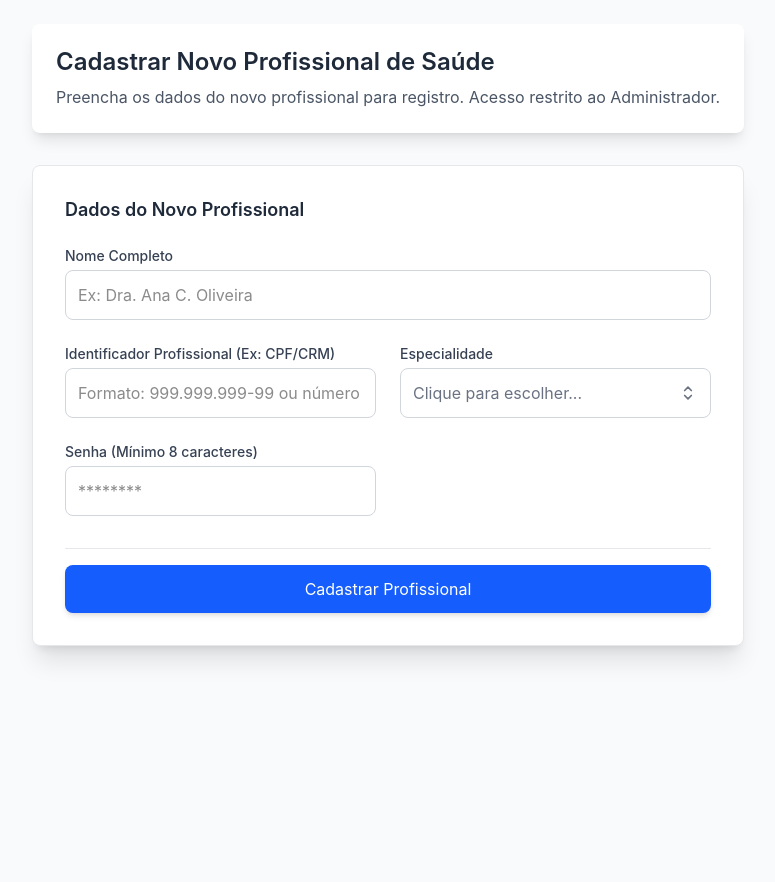
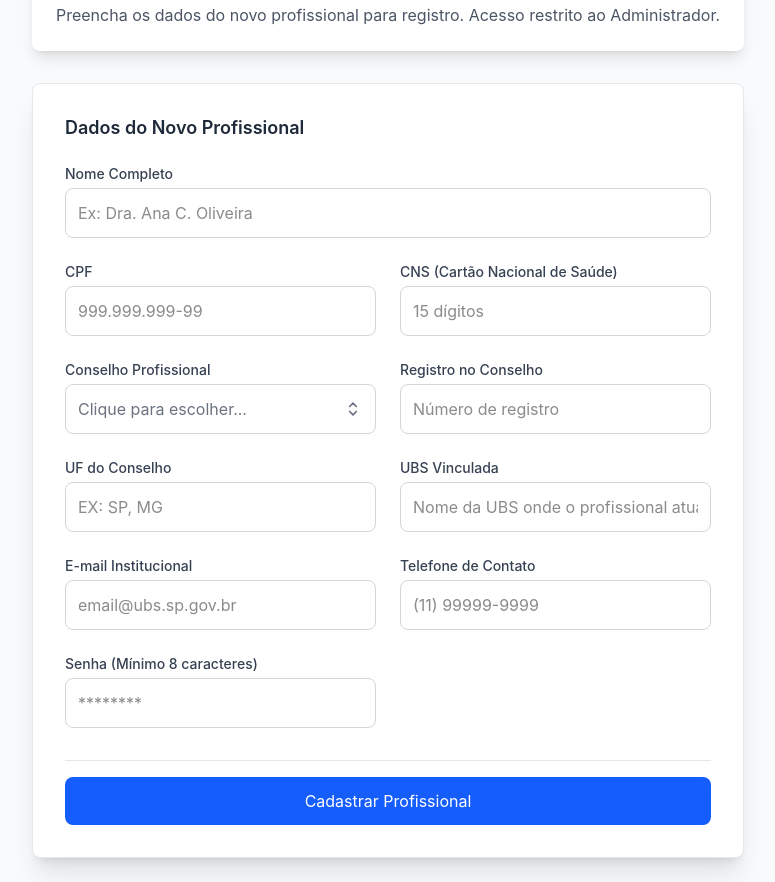
Before and after one commit to vinPedro/apa-react, a Next.js app: page /CadastroProfissional in a window 1280 px wide. Shown: the whole page, without its empty margins (252-1027 px from the left). Before the commit the page ends 800 px from the top, so only its background shows below. Built offline with nearby package versions, Linux system fonts and the light colour scheme.

Commit message:
refactor/ Refatorando Código

```diff
--- a/src/app/page.js
+++ b/src/app/page.js
@@ -40,7 +40,7 @@ export default function HomePage() {
 
               <Botao maximo={700}>Entrar</Botao>
 
-              <Link href="/Instituicoes/ubs">
+              <Link href="/cadastro">
                 <Botao
                   maximo={700}
                   background="var(--color-botao-terceira)"
--- a/src/components/forms/ProfissionalCadastroForm.jsx
+++ b/src/components/forms/ProfissionalCadastroForm.jsx
@@ -3,33 +3,34 @@
 
 import React, { useState } from 'react';
 
-// SIMULAÇÃO DE DADOS: Lista de especialidades cadastradas
-const MOCK_ESPECIALIDADES = [
-    { id: 1, nome: "Clínico Geral" },
-    { id: 2, nome: "Pediatria" },
-    { id: 3, nome: "Cardiologia" },
-    { id: 4, nome: "Psicologia" },
-    // A opção "OUTRO" será adicionada no frontend
+// SIMULAÇÃO DE DADOS: Lista de conselhos profissionais
+const MOCK_CONSELHOS = [
+    { id: 1, nome: "CRM - Conselho Regional de Medicina" },
+    { id: 2, nome: "COREN - Conselho Regional de Enfermagem" },
+    { id: 3, nome: "CRO - Conselho Regional de Odontologia" },
+    { id: 'OUTRO', nome: 'OUTRO (Digite um novo conselho abaixo)' },
 ];
 
 export default function ProfissionalCadastroForm() {
     const [formData, setFormData] = useState({
         nome: '',
-        identificador: '',
-        especialidadeSelecionada: '', // Guarda o valor do select (ID ou 'OUTRO')
-        novaEspecialidade: '',        // Se 'OUTRO' for escolhido
+        cpf: '',
+        cns: '',
+        conselhoSelecionado: '',
+        novoConselho: '',
+        registroConselho: '',
+        ufConselho: '',
+        ubsVinculada: '',
+        emailInstitucional: '',
+        telefoneContato: '',
         senha: '',
     });
-    const [isModalOpen, setIsModalOpen] = useState(false); // Estado para o modal de busca
-    const [searchTerm, setSearchTerm] = useState('');      // Estado para a busca
 
-    const allEspecialidades = [
-        ...MOCK_ESPECIALIDADES,
-        { id: 'OUTRO', nome: 'OUTRO (Digite a nova especialidade abaixo)' }
-    ];
+    const [isModalOpen, setIsModalOpen] = useState(false);
+    const [searchTerm, setSearchTerm] = useState('');
 
-    const filteredEspecialidades = allEspecialidades.filter(e =>
-        e.nome.toLowerCase().includes(searchTerm.toLowerCase())
+    const filteredConselhos = MOCK_CONSELHOS.filter(c =>
+        c.nome.toLowerCase().includes(searchTerm.toLowerCase())
     );
 
     const handleChange = (e) => {
@@ -37,164 +38,258 @@ export default function ProfissionalCadastroForm() {
         setFormData(prev => ({ ...prev, [name]: value }));
     };
 
-    // Lógica para lidar com a seleção de especialidade
-    const handleEspecialidadeChange = (value) => {
+    const handleConselhoChange = (value) => {
         setFormData(prev => ({
             ...prev,
-            especialidadeSelecionada: value,
-            // Limpa o campo de nova especialidade se algo que não é 'OUTRO' for escolhido
-            novaEspecialidade: value !== 'OUTRO' ? '' : prev.novaEspecialidade,
+            conselhoSelecionado: value,
+            novoConselho: value !== 'OUTRO' ? '' : prev.novoConselho,
         }));
-        setIsModalOpen(false); // Fecha o modal após a seleção
+        setIsModalOpen(false);
     };
 
     const handleSubmit = (e) => {
         e.preventDefault();
 
-        let especialidadeFinal;
+        let conselhoFinal;
 
-        if (formData.especialidadeSelecionada === 'OUTRO') {
-            if (!formData.novaEspecialidade) {
-                alert("Por favor, digite o nome da nova especialidade.");
+        if (formData.conselhoSelecionado === 'OUTRO') {
+            if (!formData.novoConselho) {
+                alert("Por favor, digite o nome do novo conselho profissional.");
                 return;
             }
-            especialidadeFinal = formData.novaEspecialidade;
+            conselhoFinal = formData.novoConselho;
         } else {
-            // Encontra o nome da especialidade pelo ID ou usa o valor literal
-            const selected = MOCK_ESPECIALIDADES.find(e => e.id.toString() === formData.especialidadeSelecionada);
-            especialidadeFinal = selected ? selected.nome : formData.especialidadeSelecionada;
+            const selected = MOCK_CONSELHOS.find(c => c.id.toString() === formData.conselhoSelecionado);
+            conselhoFinal = selected ? selected.nome : formData.conselhoSelecionado;
         }
 
         const dataToSubmit = {
             nome: formData.nome,
-            identificador: formData.identificador,
-            especialidade: especialidadeFinal,
-            senha: formData.senha, // NOTA: Em produção, a senha deve ser criptografada antes de enviar
+            cpf: formData.cpf,
+            cns: formData.cns,
+            conselho: conselhoFinal,
+            registroConselho: formData.registroConselho,
+            ufConselho: formData.ufConselho,
+            ubsVinculada: formData.ubsVinculada,
+            emailInstitucional: formData.emailInstitucional,
+            telefoneContato: formData.telefoneContato,
+            senha: formData.senha,
         };
 
         console.log('Dados do Profissional enviados:', dataToSubmit);
-        alert(`Profissional "${formData.nome}" cadastrado como ${especialidadeFinal} com sucesso!`);
-
-        // Limpar o formulário (omitido para brevidade)
+        alert(`Profissional "${formData.nome}" cadastrado com sucesso!`);
     };
 
-    // Determina o texto exibido no campo de especialidade
-    const especialidadeText = formData.especialidadeSelecionada === 'OUTRO'
+    const conselhoText = formData.conselhoSelecionado === 'OUTRO'
         ? 'OUTRO (Clique para escolher ou digite abaixo)'
-        : (MOCK_ESPECIALIDADES.find(e => e.id.toString() === formData.especialidadeSelecionada)?.nome || 'Clique para escolher...');
-
+        : (MOCK_CONSELHOS.find(c => c.id.toString() === formData.conselhoSelecionado)?.nome || 'Clique para escolher...');
 
     return (
         <form
             onSubmit={handleSubmit}
             className="bg-white p-8 rounded-lg shadow-xl border border-gray-200"
         >
-            <h2 className="text-2xl font-semibold text-gray-800 mb-6">Dados do Novo Profissional</h2>
+            <h2 className="text-2xl font-semibold text-gray-800 mb-6">
+                Dados do Novo Profissional
+            </h2>
 
             <div className="grid grid-cols-1 md:grid-cols-2 gap-6">
-
-                {/* 1. Nome */}
+                {/* Nome Completo */}
                 <div className="md:col-span-2">
-                    <label htmlFor="nome" className="block text-sm font-medium text-gray-700 mb-1">
+                    <label className="block text-sm font-medium text-gray-700 mb-1">
                         Nome Completo
                     </label>
                     <input
                         type="text"
                         name="nome"
-                        id="nome"
                         value={formData.nome}
                         onChange={handleChange}
                         required
                         placeholder="Ex: Dra. Ana C. Oliveira"
-                        className="w-full p-3 border border-gray-300 rounded-lg focus:ring-blue-500 focus:border-blue-500 transition duration-150"
+                        className="w-full p-3 border border-gray-300 rounded-lg focus:ring-blue-500 focus:border-blue-500"
                     />
                 </div>
 
-                {/* 2. Identificador (Simulando o padrão CPF/CRM) */}
+                {/* CPF */}
                 <div>
-                    <label htmlFor="identificador" className="block text-sm font-medium text-gray-700 mb-1">
-                        Identificador Profissional (Ex: CPF/CRM)
+                    <label className="block text-sm font-medium text-gray-700 mb-1">
+                        CPF
                     </label>
                     <input
                         type="text"
-                        name="identificador"
-                        id="identificador"
-                        value={formData.identificador}
+                        name="cpf"
+                        value={formData.cpf}
                         onChange={handleChange}
                         required
-                        pattern="\d{3}\.?\d{3}\.?\d{3}-?\d{2}|\d{6,10}" // Regex para CPF ou número longo
-                        placeholder="Formato: 999.999.999-99 ou número de registro"
-                        className="w-full p-3 border border-gray-300 rounded-lg focus:ring-blue-500 focus:border-blue-500 transition duration-150"
+                        pattern="\d{3}\.?\d{3}\.?\d{3}-?\d{2}"
+                        placeholder="999.999.999-99"
+                        className="w-full p-3 border border-gray-300 rounded-lg focus:ring-blue-500 focus:border-blue-500"
                     />
                 </div>
 
-                {/* 3. Especialidade (Botão que abre o Modal de Busca) */}
+                {/* CNS */}
+                <div>
+                    <label className="block text-sm font-medium text-gray-700 mb-1">
+                        CNS (Cartão Nacional de Saúde)
+                    </label>
+                    <input
+                        type="text"
+                        name="cns"
+                        value={formData.cns}
+                        onChange={handleChange}
+                        required
+                        pattern="\d{15}"
+                        placeholder="15 dígitos"
+                        className="w-full p-3 border border-gray-300 rounded-lg focus:ring-blue-500 focus:border-blue-500"
+                    />
+                </div>
+
+                {/* Conselho Profissional */}
                 <div className="relative">
                     <label className="block text-sm font-medium text-gray-700 mb-1">
-                        Especialidade
+                        Conselho Profissional
                     </label>
                     <button
                         type="button"
                         onClick={() => setIsModalOpen(true)}
-                        className={`w-full p-3 border rounded-lg text-left flex justify-between items-center transition duration-150 ${
-                            formData.especialidadeSelecionada ? 'border-blue-500 bg-blue-50 text-blue-700' : 'border-gray-300 text-gray-500'
+                        className={`w-full p-3 border rounded-lg text-left flex justify-between items-center ${
+                            formData.conselhoSelecionado ? 'border-blue-500 bg-blue-50 text-blue-700' : 'border-gray-300 text-gray-500'
                         }`}
                     >
-                        {especialidadeText}
-                        <svg className="w-5 h-5 ml-2" fill="none" stroke="currentColor" viewBox="0 0 24 24" xmlns="http://www.w3.org/2000/svg"><path strokeLinecap="round" strokeLinejoin="round" strokeWidth="2" d="M8 9l4-4 4 4m0 6l-4 4-4-4"></path></svg>
+                        {conselhoText}
+                        <svg className="w-5 h-5 ml-2" fill="none" stroke="currentColor" viewBox="0 0 24 24"><path strokeLinecap="round" strokeLinejoin="round" strokeWidth="2" d="M8 9l4-4 4 4m0 6l-4 4-4-4"></path></svg>
                     </button>
 
-                    {/* Campo para Nova Especialidade (Se 'OUTRO' for selecionado) */}
-                    {formData.especialidadeSelecionada === 'OUTRO' && (
+                    {formData.conselhoSelecionado === 'OUTRO' && (
                         <input
                             type="text"
-                            name="novaEspecialidade"
-                            value={formData.novaEspecialidade}
+                            name="novoConselho"
+                            value={formData.novoConselho}
                             onChange={handleChange}
-                            placeholder="Digite o nome da nova especialidade"
-                            className="mt-2 w-full p-3 border border-orange-500 rounded-lg focus:ring-orange-500 focus:border-orange-500 transition duration-150"
+                            placeholder="Digite o nome do novo conselho"
+                            className="mt-2 w-full p-3 border border-orange-500 rounded-lg focus:ring-orange-500 focus:border-orange-500"
                             required
                         />
                     )}
                 </div>
 
-                {/* 4. Senha */}
+                {/* Registro Conselho */}
                 <div>
-                    <label htmlFor="senha" className="block text-sm font-medium text-gray-700 mb-1">
+                    <label className="block text-sm font-medium text-gray-700 mb-1">
+                        Registro no Conselho
+                    </label>
+                    <input
+                        type="text"
+                        name="registroConselho"
+                        value={formData.registroConselho}
+                        onChange={handleChange}
+                        required
+                        placeholder="Número de registro"
+                        className="w-full p-3 border border-gray-300 rounded-lg focus:ring-blue-500 focus:border-blue-500"
+                    />
+                </div>
+
+                {/* UF Conselho */}
+                <div>
+                    <label className="block text-sm font-medium text-gray-700 mb-1">
+                        UF do Conselho
+                    </label>
+                    <input
+                        type="text"
+                        name="ufConselho"
+                        value={formData.ufConselho}
+                        onChange={handleChange}
+                        required
+                        maxLength="2"
+                        placeholder="Ex: SP, MG"
+                        className="uppercase w-full p-3 border border-gray-300 rounded-lg focus:ring-blue-500 focus:border-blue-500"
+                    />
+                </div>
+
+                {/* UBS Vinculada */}
+                <div>
+                    <label className="block text-sm font-medium text-gray-700 mb-1">
+                        UBS Vinculada
+                    </label>
+                    <input
+                        type="text"
+                        name="ubsVinculada"
+                        value={formData.ubsVinculada}
+                        onChange={handleChange}
+                        required
+                        placeholder="Nome da UBS onde o profissional atua"
+                        className="w-full p-3 border border-gray-300 rounded-lg focus:ring-blue-500 focus:border-blue-500"
+                    />
+                </div>
+
+                {/* E-mail Institucional */}
+                <div>
+                    <label className="block text-sm font-medium text-gray-700 mb-1">
+                        E-mail Institucional
+                    </label>
+                    <input
+                        type="email"
+                        name="emailInstitucional"
+                        value={formData.emailInstitucional}
+                        onChange={handleChange}
+                        required
+                        placeholder="email@ubs.sp.gov.br"
+                        className="w-full p-3 border border-gray-300 rounded-lg focus:ring-blue-500 focus:border-blue-500"
+                    />
+                </div>
+
+                {/* Telefone Contato */}
+                <div>
+                    <label className="block text-sm font-medium text-gray-700 mb-1">
+                        Telefone de Contato
+                    </label>
+                    <input
+                        type="tel"
+                        name="telefoneContato"
+                        value={formData.telefoneContato}
+                        onChange={handleChange}
+                        required
+                        pattern="\(?\d{2}\)?\s?\d{4,5}-?\d{4}"
+                        placeholder="(11) 99999-9999"
+                        className="w-full p-3 border border-gray-300 rounded-lg focus:ring-blue-500 focus:border-blue-500"
+                    />
+                </div>
+
+                {/* Senha */}
+                <div>
+                    <label className="block text-sm font-medium text-gray-700 mb-1">
                         Senha (Mínimo 8 caracteres)
                     </label>
                     <input
                         type="password"
                         name="senha"
-                        id="senha"
                         value={formData.senha}
                         onChange={handleChange}
                         required
                         minLength="8"
                         placeholder="********"
-                        className="w-full p-3 border border-gray-300 rounded-lg focus:ring-blue-500 focus:border-blue-500 transition duration-150"
+                        className="w-full p-3 border border-gray-300 rounded-lg focus:ring-blue-500 focus:border-blue-500"
                     />
                 </div>
-
             </div>
 
-            {/* Botão de Envio */}
+            {/* Botão Enviar */}
             <div className="mt-8 pt-4 border-t border-gray-200">
                 <button
                     type="submit"
-                    className="w-full py-3 px-4 bg-blue-600 text-white font-semibold rounded-lg shadow-md hover:bg-blue-700 focus:outline-none focus:ring-4 focus:ring-blue-500 focus:ring-opacity-50 transition duration-150 ease-in-out"
+                    className="w-full py-3 px-4 bg-blue-600 text-white font-semibold rounded-lg hover:bg-blue-700 transition"
                 >
                     Cadastrar Profissional
                 </button>
             </div>
 
-            {/* Modal de Busca de Especialidades */}
+            {/* Modal de Conselhos */}
             {isModalOpen && (
                 <div className="fixed inset-0 bg-black bg-opacity-50 flex items-center justify-center z-50 p-4">
                     <div className="bg-white rounded-lg p-6 shadow-2xl w-full max-w-lg">
-                        <h3 className="text-xl font-bold mb-4">Buscar Especialidade</h3>
+                        <h3 className="text-xl font-bold mb-4">Buscar Conselho Profissional</h3>
 
-                        {/* Campo de Busca */}
+                        {/* Campo de busca */}
                         <div className="relative mb-4">
                             <input
                                 type="text"
@@ -203,35 +298,36 @@ export default function ProfissionalCadastroForm() {
                                 onChange={(e) => setSearchTerm(e.target.value)}
                                 className="w-full p-3 pl-10 border border-gray-300 rounded-lg focus:ring-blue-500 focus:border-blue-500"
                             />
-                            <svg className="w-5 h-5 absolute left-3 top-1/2 transform -translate-y-1/2 text-gray-400" fill="none" stroke="currentColor" viewBox="0 0 24 24" xmlns="http://www.w3.org/2000/svg"><path strokeLinecap="round" strokeLinejoin="round" strokeWidth="2" d="M21 21l-6-6m2-5a7 7 0 11-14 0 7 7 0 0114 0z"></path></svg>
+                            <svg className="w-5 h-5 absolute left-3 top-1/2 transform -translate-y-1/2 text-gray-400" fill="none" stroke="currentColor" viewBox="0 0 24 24"><path strokeLinecap="round" strokeLinejoin="round" strokeWidth="2" d="M21 21l-6-6m2-5a7 7 0 11-14 0 7 7 0 0114 0z"></path></svg>
                         </div>
 
-                        {/* Tabela de Resultados */}
+                        {/* Lista de Conselhos */}
                         <div className="h-64 overflow-y-auto border border-gray-200 rounded-lg">
                             <ul className="divide-y divide-gray-100">
-                                {filteredEspecialidades.map((esp) => (
+                                {filteredConselhos.map((c) => (
                                     <li
-                                        key={esp.id}
-                                        onClick={() => handleEspecialidadeChange(esp.id.toString())}
-                                        className={`p-3 cursor-pointer hover:bg-blue-50 transition duration-150 ${
-                                            formData.especialidadeSelecionada === esp.id.toString() ? 'bg-blue-100 font-semibold' : ''
+                                        key={c.id}
+                                        onClick={() => handleConselhoChange(c.id.toString())}
+                                        className={`p-3 cursor-pointer hover:bg-blue-50 ${
+                                            formData.conselhoSelecionado === c.id.toString() ? 'bg-blue-100 font-semibold' : ''
                                         }`}
                                     >
-                                        {esp.nome}
+                                        {c.nome}
                                     </li>
                                 ))}
-                                {filteredEspecialidades.length === 0 && (
-                                    <li className="p-3 text-center text-gray-500">Nenhuma especialidade encontrada.</li>
+                                {filteredConselhos.length === 0 && (
+                                    <li className="p-3 text-center text-gray-500">
+                                        Nenhum conselho encontrado.
+                                    </li>
                                 )}
                             </ul>
                         </div>
 
-                        {/* Botão de Fechar */}
                         <div className="mt-6 text-right">
                             <button
                                 type="button"
                                 onClick={() => setIsModalOpen(false)}
-                                className="px-4 py-2 bg-gray-200 text-gray-800 rounded-lg hover:bg-gray-300 transition duration-150"
+                                className="px-4 py-2 bg-gray-200 text-gray-800 rounded-lg hover:bg-gray-300"
                             >
                                 Fechar
                             </button>
```
